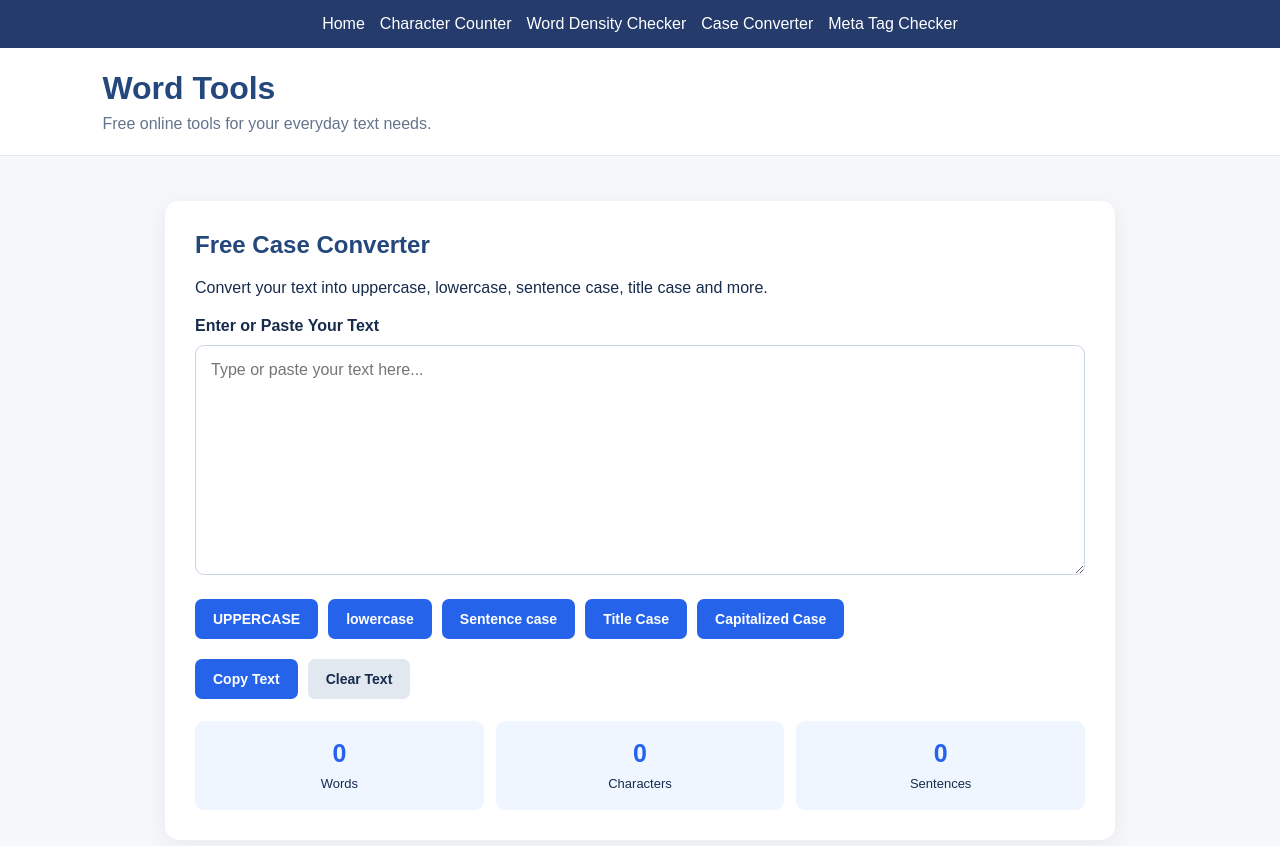
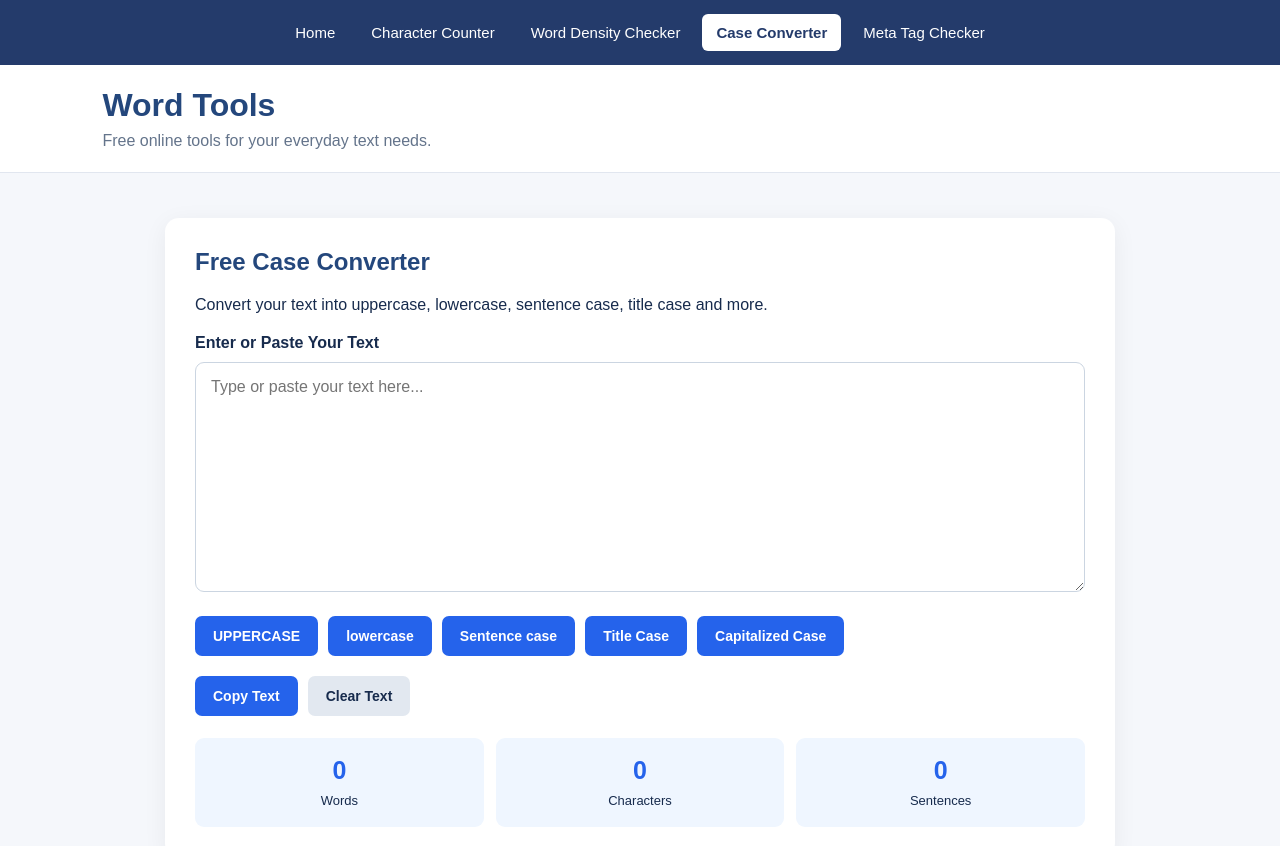
Before and after one commit to noreen918/word-tools-website, a plain HTML site: page case-converter.html in a window 1280 px wide. Shown: the top 846 px of the page. Drawn offline with Linux system fonts and the light colour scheme.

Commit message:
Update case-converter.html

```diff
--- a/case-converter.html
+++ b/case-converter.html
@@ -112,13 +112,58 @@ footer a {
 </style>
 </head>
 <body>
-<nav style="background:#243b6b; padding:15px; text-align:center; display:flex; flex-wrap:wrap; justify-content:center; gap:15px;">
-  <a href="index.html" style="color:white; text-decoration:none;">Home</a>
-  <a href="character-counter.html" style="color:white; text-decoration:none;">Character Counter</a>
-  <a href="word-density-checker.html" style="color:white; text-decoration:none;">Word Density Checker</a>
-  <a href="case-converter.html" style="color:white; text-decoration:none;">Case Converter</a>
-  <a href="meta-tag-checker.html" style="color:white; text-decoration:none;">Meta Tag Checker</a>
+
+<style>
+  .site-nav {
+    background: #243b6b;
+    padding: 14px 12px;
+    display: flex;
+    flex-wrap: wrap;
+    justify-content: center;
+    align-items: center;
+    gap: 8px;
+  }
+
+  .site-nav a {
+    color: white;
+    text-decoration: none;
+    padding: 10px 14px;
+    border-radius: 6px;
+    font-size: 15px;
+    transition: background 0.2s ease;
+  }
+
+  .site-nav a:hover {
+    background: #40598b;
+  }
+
+  .site-nav a.active {
+    background: white;
+    color: #243b6b;
+    font-weight: bold;
+  }
+
+  @media (max-width: 600px) {
+    .site-nav {
+      gap: 6px;
+      padding: 10px 6px;
+    }
+
+    .site-nav a {
+      font-size: 13px;
+      padding: 9px 10px;
+    }
+  }
+</style>
+
+<nav class="site-nav">
+  <a href="index.html">Home</a>
+  <a href="character-counter.html">Character Counter</a>
+  <a href="word-density-checker.html">Word Density Checker</a>
+  <a href="case-converter.html" class="active" aria-current="page">Case Converter</a>
+  <a href="meta-tag-checker.html">Meta Tag Checker</a>
 </nav>
+
 <header>
     <h1>Word Tools</h1>
     <p>Free online tools for your everyday text needs.</p>
```
